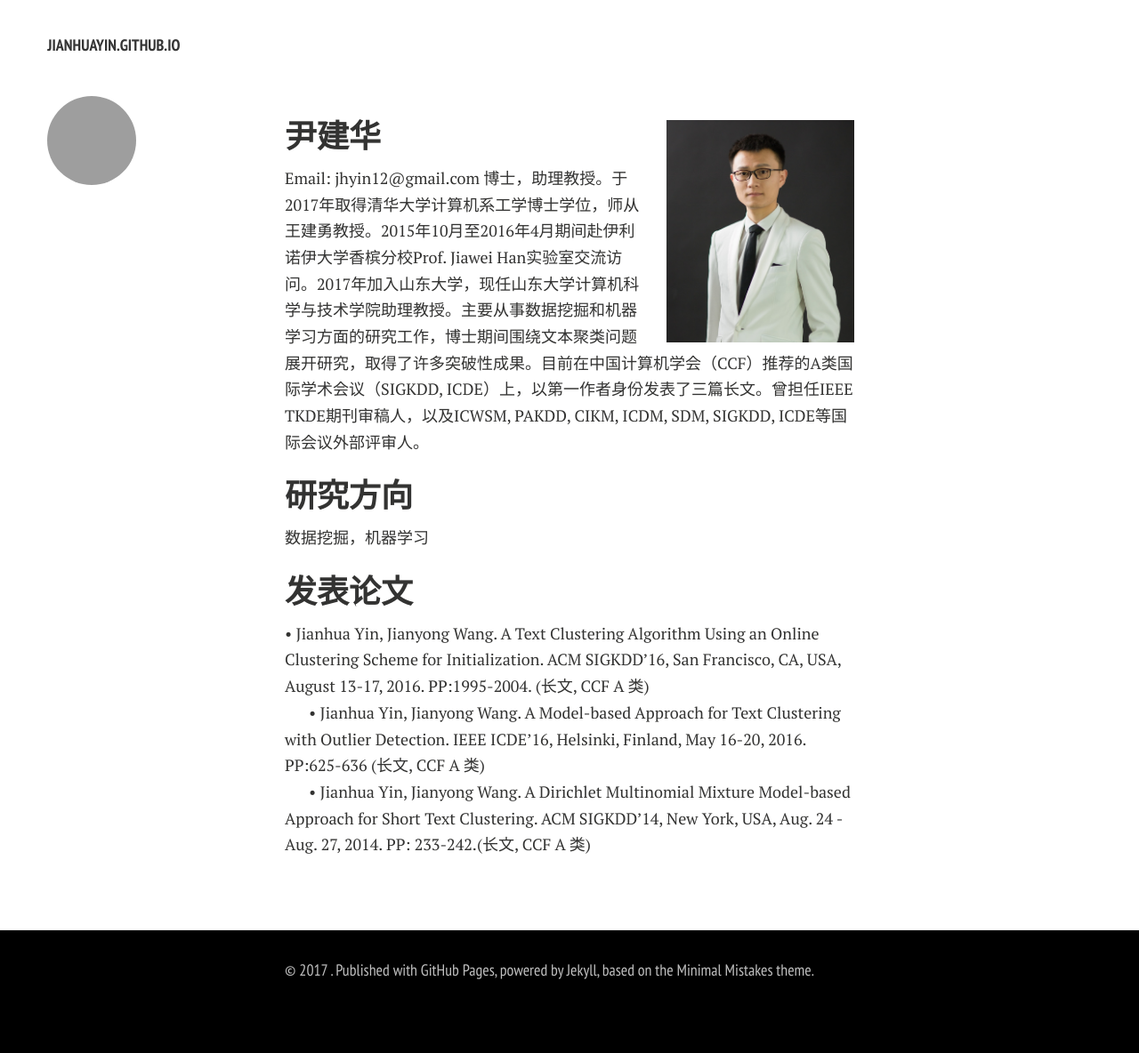
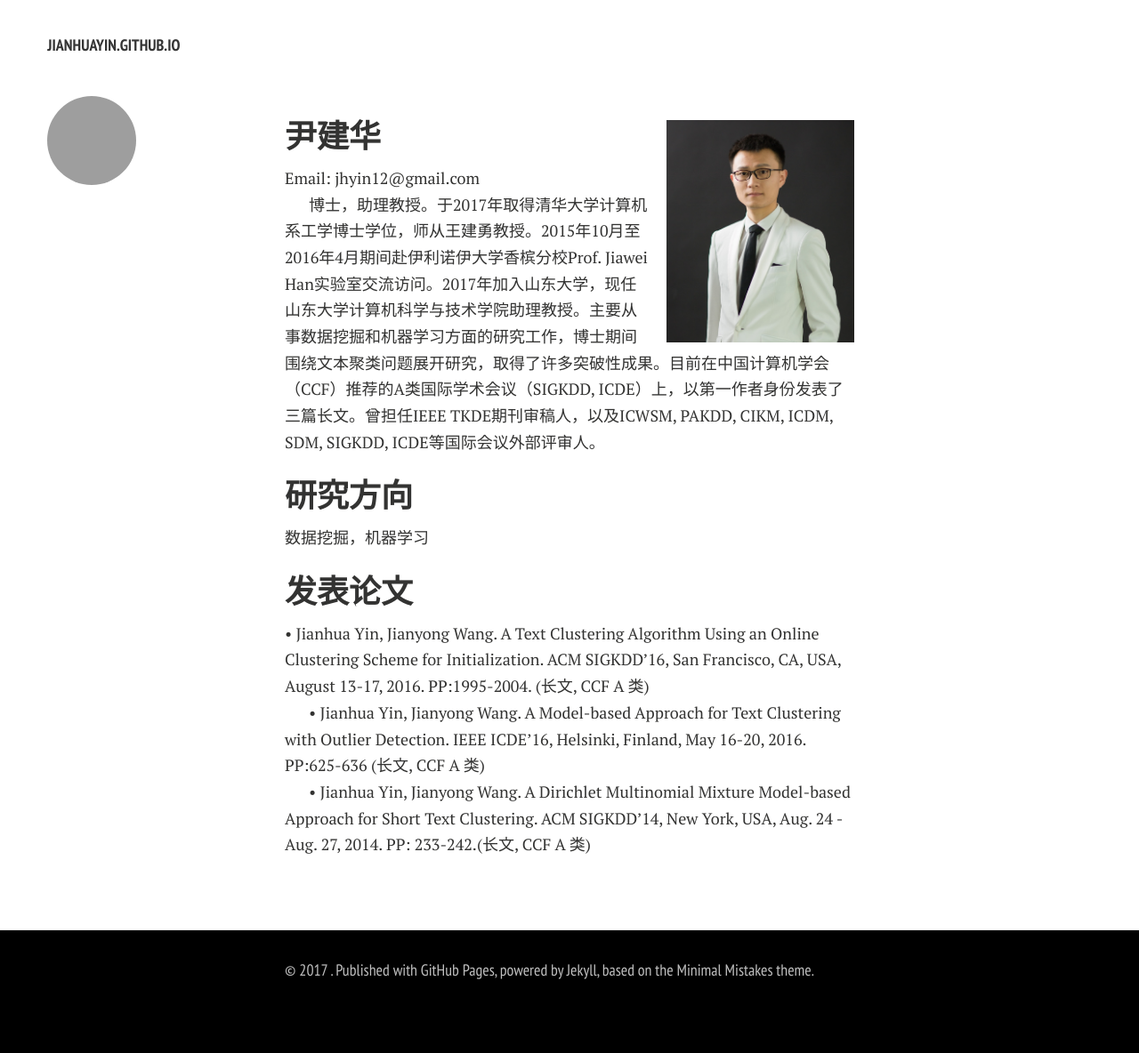
Before and after one commit to jianhuayin/jianhuayin.github.io, a Jekyll site: the page built from index.md, in a window 1280 px wide. Shown: the whole page at 89% size. Built offline with Jekyll 4.4.1, drawn with Linux system fonts in a browser that asks for light colours; nearby versions of some CDN libraries.

Commit message:
Update index.md

```diff
--- a/index.md
+++ b/index.md
@@ -2,11 +2,12 @@
 layout: page
 ---
 
-<img src="/images/JianhuaYin.jpg" class="floatpic" width="153" height="219">
+<img src="/images/JianhuaYin.jpg" class="floatpic" width="108" height="128">
 
 ## 尹建华
 
 Email: jhyin12@gmail.com
+
 博士，助理教授。于2017年取得清华大学计算机系工学博士学位，师从王建勇教授。2015年10月至2016年4月期间赴伊利诺伊大学香槟分校Prof. Jiawei Han实验室交流访问。2017年加入山东大学，现任山东大学计算机科学与技术学院助理教授。主要从事数据挖掘和机器学习方面的研究工作，博士期间围绕文本聚类问题展开研究，取得了许多突破性成果。目前在中国计算机学会（CCF）推荐的A类国际学术会议（SIGKDD, ICDE）上，以第一作者身份发表了三篇长文。曾担任IEEE TKDE期刊审稿人，以及ICWSM, PAKDD, CIKM, ICDM, SDM, SIGKDD, ICDE等国际会议外部评审人。
 
 ## 研究方向
```
